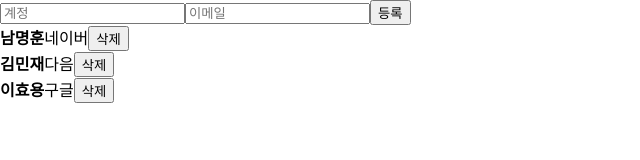
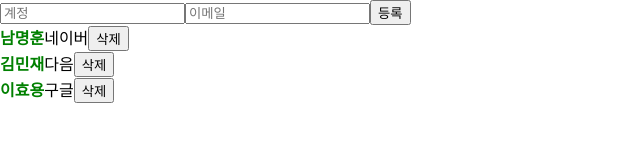
Before and after one commit to MyeonghoonNam/React-Practice-hook, a React (Create React App) app: page / in a window 1280 px wide. Shown: the top 160 px of the page, without its empty margins (0-640 px from the left). Built offline with nearby package versions, Linux system fonts and the light colour scheme.

Commit message:
1장 15(배열 항목 수정)

```diff
--- a/src/App.js
+++ b/src/App.js
@@ -22,17 +22,20 @@
     {
       id:'1',
       name:"남명훈",
-      email:"네이버"
+      email:"네이버",
+      active:"true"
     },
     {
       id:'2',
       name:"김민재",
-      email:"다음"
+      email:"다음",
+      active:"false"
     },
     {
       id:'3',
       name:"이효용",
-      email:"구글"
+      email:"구글",
+      active:"false"
     }
   ]);
 
@@ -60,6 +63,14 @@
     ));
   }
 
+  const onToggle = (id) => {
+    setUsers(
+      users.map(user =>
+        user.id === id ? {...user, active:!user.active} : user
+      )
+    );
+  };
+
   return (
     <>
       <CreateUser
@@ -68,7 +79,7 @@
         onChange={onChange}
         onCreate={onCreate}
       />
-      <UserList users={users} onRemove={onRemove}/>
+      <UserList users={users} onRemove={onRemove} onToggle={onToggle}/>
     </>
   );
 }
--- a/src/UserList.js
+++ b/src/UserList.js
@@ -1,21 +1,36 @@
 import React from 'react';
 
-function User({user, onRemove}){
+function User({user, onRemove, onToggle}){
 
   return(
     <div>
-      <b>{user.name}</b>
+      <b
+        style={{
+          cursor:"pointer",
+          color:user.active ? "green" : "black"
+        }}
+
+        onClick={() => onToggle(user.id)}
+
+      >
+        {user.name}
+      </b>
       <span>{user.email}</span>
       <button onClick={() => onRemove(user.id)}>삭제</button>
     </div>
   )
 }
 
-function UserList({users, onRemove}){
+function UserList({users, onRemove, onToggle}){
   return(
     <div>
       {users.map( user => (
-        <User user={user} key={user.id} onRemove={onRemove}/>
+        <User
+          user={user}
+          key={user.id}
+          onRemove={onRemove}
+          onToggle={onToggle}
+        />
       ))}
     </div>
 
```
